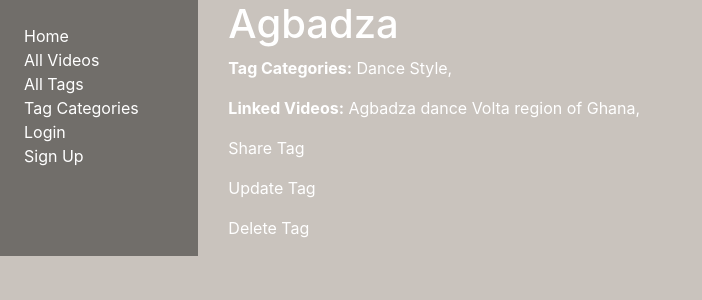
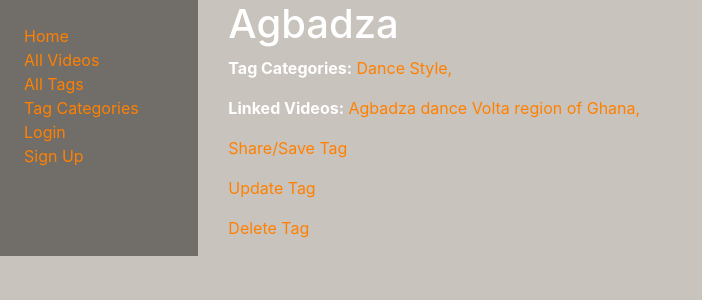
Before and after one commit to TamaraRingas/danceit, a Django app: page /main/tag/37 in a window 1280 px wide. Shown: the top 300 px of the page, without its empty margins (0-702 px from the left). Run offline with Django 3.2, Linux system fonts and the light colour scheme; data comes from the database, SQL or seed files in the repository; some libraries are stand-ins or nearby versions.

Commit message:
Add on hover color

```diff
--- a/main/static/css/styles.css
+++ b/main/static/css/styles.css
@@ -7,8 +7,12 @@ p, a, li, h1, h2, h3, h4, h5 {
   color: white;
 }
 
+a {
+  color: hsl(30, 100%, 50%)
+}
+
 a:hover {
-  color: hsl(30, 100%, 50%);
+  color: hsl(20, 100%, 50%);
 }
 
 ul {
--- a/main/templates/main/tag_detail.html
+++ b/main/templates/main/tag_detail.html
@@ -11,7 +11,7 @@
 {% for video in tag.videos.all %}
 <a href="{{video.get_absolute_url}}">{{video.name}},</a>
 {% endfor %} </p>
-<p><a href="{% url 'tag_share' pk=tag.pk %}">Share Tag </a></p>
+<p><a href="{% url 'tag_share' pk=tag.pk %}">Share/Save Tag </a></p>
 <p><a href="{% url 'tag_update' pk=tag.pk %}">Update Tag </a></p>
 <p><a href="{% url 'tag_delete' pk=tag.pk %}">Delete Tag </a></p>
 {% endblock %}
--- a/main/templates/main/video_detail.html
+++ b/main/templates/main/video_detail.html
@@ -8,7 +8,7 @@
 <a href="{{tag.get_absolute_url}}">{{tag.name}},</a>
 {% endfor %} </p>
 <iframe width="560" height="315" src= "{{video.url|embedurl}}" frameborder="0" allow="accelerometer; autoplay; encrypted-media; gyroscope; picture-in-picture" allowfullscreen></iframe>
-<p><a href="{% url 'video_share' pk=video.pk %}">Share Video </a></p>
+<p><a href="{% url 'video_share' pk=video.pk %}">Share/Save Video </a></p>
 <p><a href="{% url 'video_update' pk=video.pk %}">Update Video </a></p>
 <p><a href="{% url 'video_delete' pk=video.pk %}">Delete Video </a></p>
 {% endblock content %}
```
